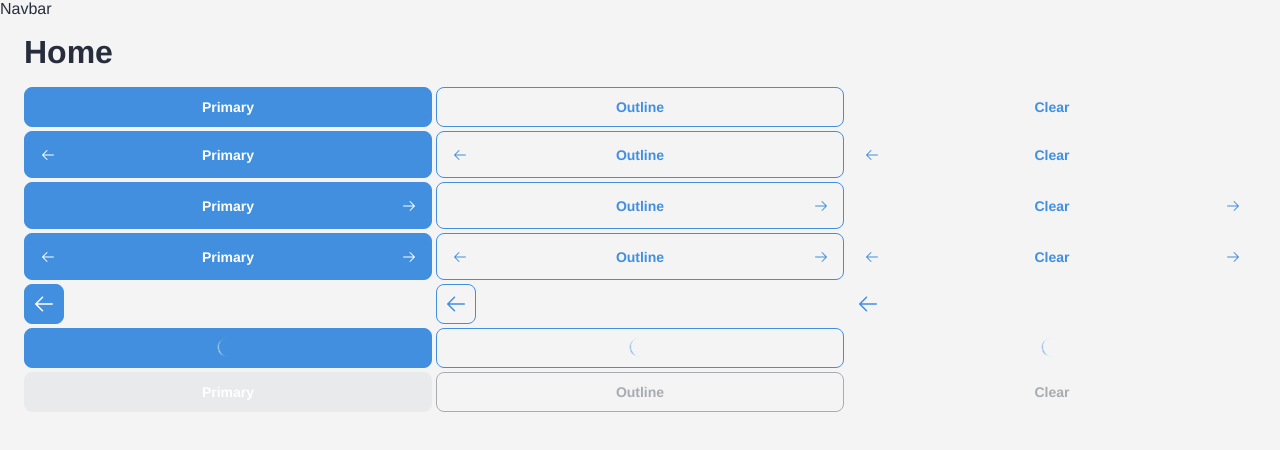
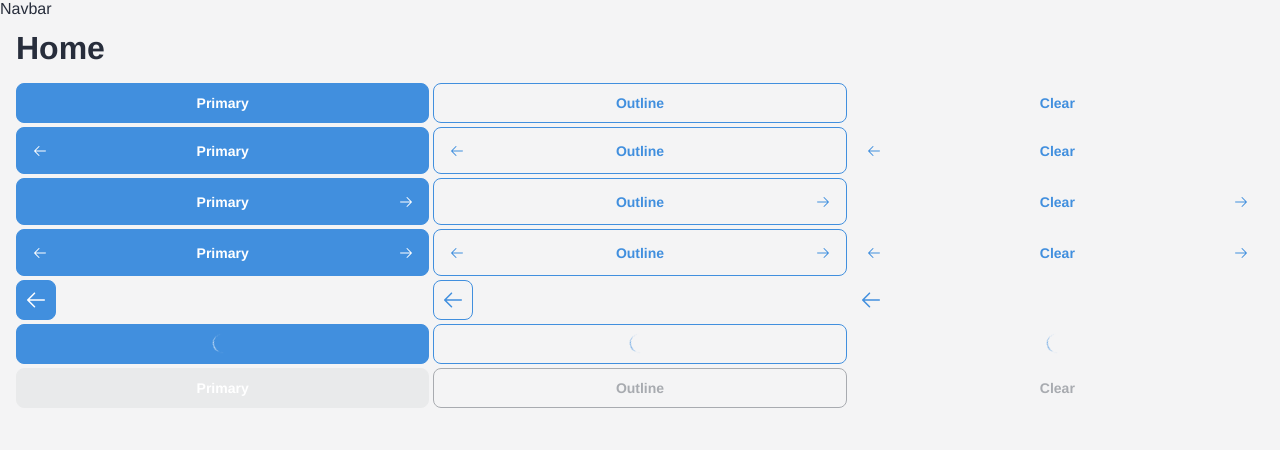
Before and after one commit to ysebasst/url-manager, a React (Vite) app: page / in a window 1280 px wide. Shown: the top 450 px of the page. Built offline with nearby package versions, Linux system fonts and the light colour scheme.

Commit message:
Ajuste padding home

```diff
--- a/src/pages/Home.scss
+++ b/src/pages/Home.scss
@@ -1,7 +1,7 @@
 @use '@/styles' as *;
 
 .home {
-  padding: $spacing-4 $spacing-5;
+  padding: $spacing-3 $spacing-4;
 
   &__title {
     margin: $spacing-0;
```
